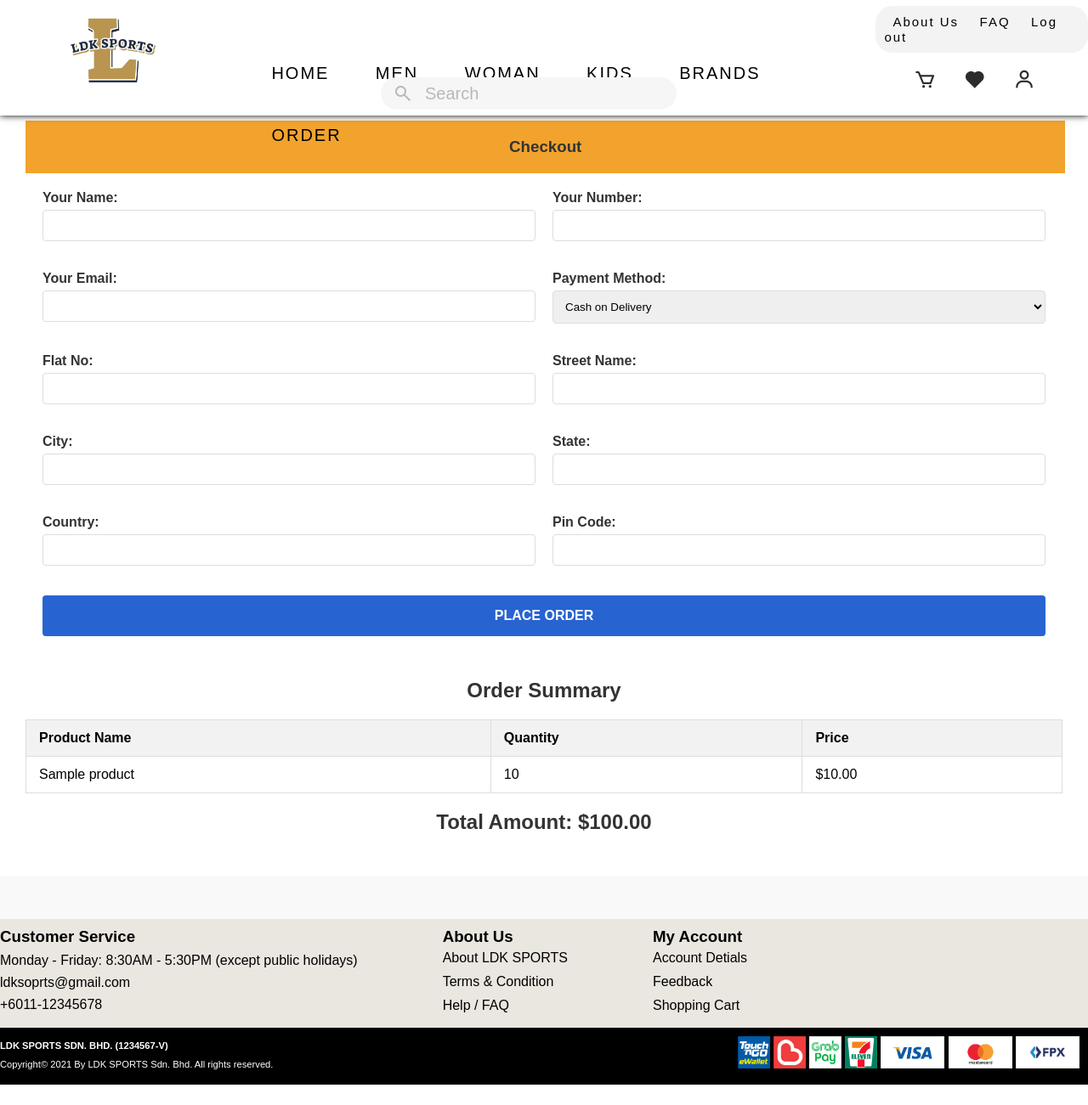
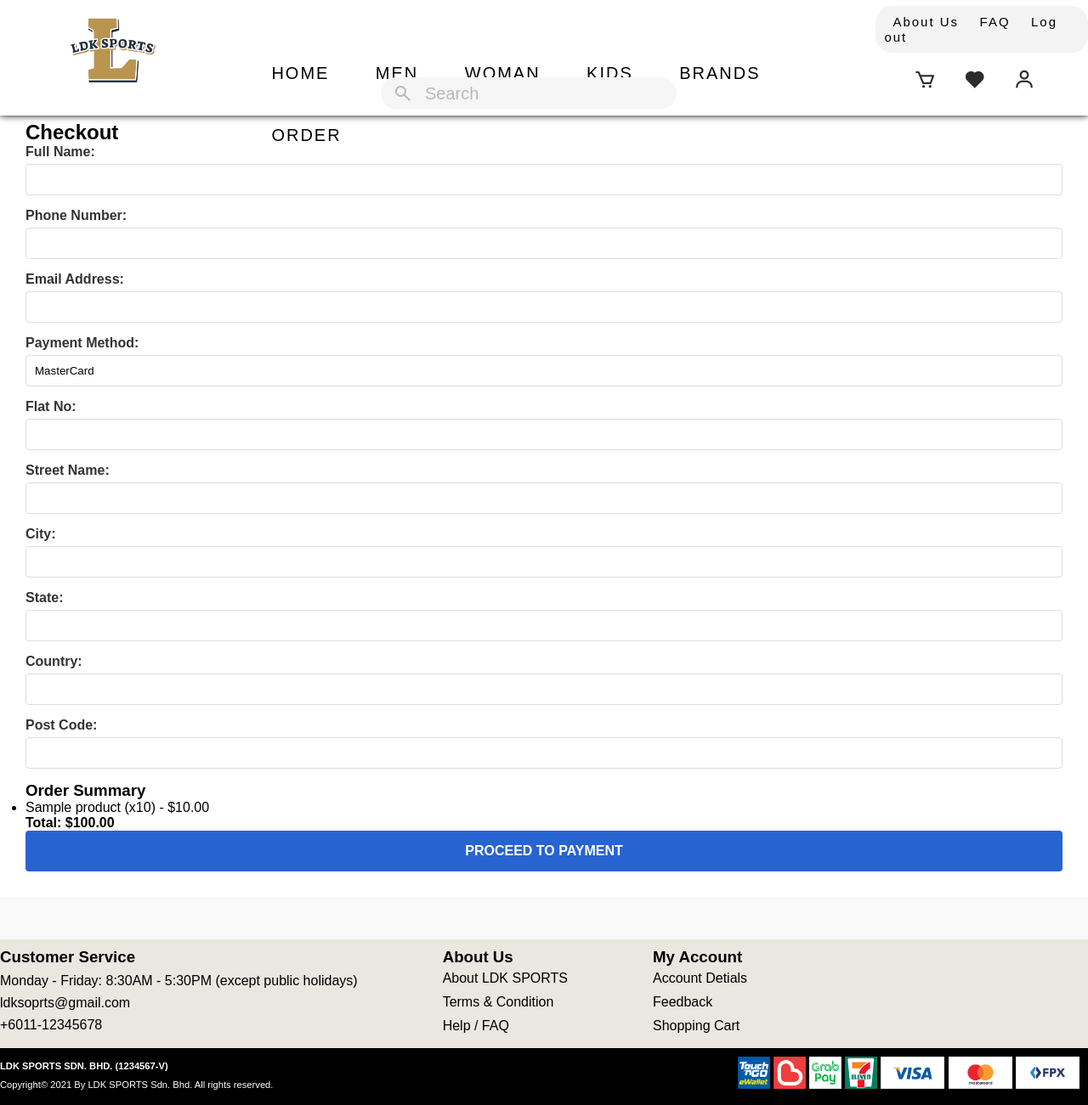
Before and after one commit to DanielTanNaiLe/FYP-project-, a PHP site: page /FYP-project--4/checkout.php in a window 1280 px wide. Shown: the whole page at 85% size. Before the commit the page ends 1277 px from the top, so only its background shows below. Run offline with PHP 8.4, Linux system fonts and the light colour scheme; a user stored in the database is signed in; data comes from the database, SQL or seed files in the repository; tables that the repository leaves empty hold one stand-in row (values such as "Sample post").

Commit message:
Customer page

```diff
--- a/LDKsport/Customer/checkout.php
+++ b/LDKsport/Customer/checkout.php
@@ -2,72 +2,47 @@
 include("header.php");
 require '../admin_panel/config/dbconnect.php';
 
-if (isset($_SESSION['user_id'])) {
-    $user_id = $_SESSION['user_id'];
-} else {
-    header('location:customer login.php');
+if (!isset($_SESSION['user_id'])) {
+    header('location:customer_login.php');
     exit();
 }
 
-// Process order placement
-if (isset($_POST['order'])) {
+if ($_SERVER['REQUEST_METHOD'] === 'POST') {
     // Sanitize input data
-    $name = filter_var($_POST['name'], FILTER_SANITIZE_STRING);
-    $number = filter_var($_POST['number'], FILTER_SANITIZE_STRING);
-    $email = filter_var($_POST['email'], FILTER_SANITIZE_STRING);
-    $method = filter_var($_POST['method'], FILTER_SANITIZE_STRING);
-    $address = 'no. ' . filter_var($_POST['flat'], FILTER_SANITIZE_STRING) . ', ' . filter_var($_POST['street'], FILTER_SANITIZE_STRING) . ', ' . filter_var($_POST['city'], FILTER_SANITIZE_STRING) . ', ' . filter_var($_POST['state'], FILTER_SANITIZE_STRING) . ', ' . filter_var($_POST['country'], FILTER_SANITIZE_STRING) . ' - ' . filter_var($_POST['pin_code'], FILTER_SANITIZE_STRING);
-    $total_products = filter_var($_POST['total_products'], FILTER_SANITIZE_STRING);
-    $total_price = filter_var($_POST['total_price'], FILTER_SANITIZE_NUMBER_FLOAT, FILTER_FLAG_ALLOW_FRACTION);
+    $_SESSION['checkout_details'] = [
+        'name' => filter_var($_POST['name'], FILTER_SANITIZE_STRING),
+        'number' => filter_var($_POST['number'], FILTER_SANITIZE_STRING),
+        'email' => filter_var($_POST['email'], FILTER_SANITIZE_EMAIL),
+        'method' => filter_var($_POST['method'], FILTER_SANITIZE_STRING),
+        'address' => 'no. ' . filter_var($_POST['flat'], FILTER_SANITIZE_STRING) . ', ' . filter_var($_POST['street'], FILTER_SANITIZE_STRING) . ', ' . filter_var($_POST['city'], FILTER_SANITIZE_STRING) . ', ' . filter_var($_POST['state'], FILTER_SANITIZE_STRING) . ', ' . filter_var($_POST['country'], FILTER_SANITIZE_STRING) . ' - ' . filter_var($_POST['pin_code'], FILTER_SANITIZE_STRING),
+        'total_products' => filter_var($_POST['total_products'], FILTER_SANITIZE_STRING),
+        'total_price' => filter_var($_POST['total_price'], FILTER_SANITIZE_NUMBER_FLOAT, FILTER_FLAG_ALLOW_FRACTION),
+    ];
 
-    // Check if cart is not empty
-    $check_cart = $conn->prepare("SELECT * FROM `cart` WHERE user_id = ?");
-    $check_cart->bind_param("i", $user_id);
-    $check_cart->execute();
-    $cart_result = $check_cart->get_result();
-
-    if ($cart_result->num_rows > 0) {
-        // Insert order details into the orders table
-        $insert_order = $conn->prepare("INSERT INTO `orders` (user_id, delivered_to, order_email, phone_no, deliver_address, pay_method, amount, order_date) VALUES (?, ?, ?, ?, ?, ?, ?, NOW())");
-        $insert_order->bind_param("isssssd", $user_id, $name, $email, $number, $address, $method, $total_price);
-        $insert_order->execute();
-
-        if ($insert_order->affected_rows > 0) {
-            // Clear cart after order placement
-            $delete_cart = $conn->prepare("DELETE FROM `cart` WHERE user_id = ?");
-            $delete_cart->bind_param("i", $user_id);
-            $delete_cart->execute();
-
-            $_SESSION['message'] = 'Order placed successfully!';
-            header('Location: mastercard.php');
+    header("Location: mastercard.php");
     exit();
-        } else {
-            $_SESSION['message'] = 'Failed to place order. Please try again.';
-        }
-    } else {
-        $_SESSION['message'] = 'Your cart is empty.';
-    }
 }
 
 // Fetch cart items for order summary
+$user_id = $_SESSION['user_id'];
 $stmt = $conn->prepare("
     SELECT p.product_name, c.quantity, c.price
     FROM cart c
     JOIN product_size_variation v ON c.variation_id = v.variation_id
     JOIN product p ON v.product_id = p.product_id
-    WHERE c.user_id = ?
-");
+    WHERE c.user_id = ?");
 $stmt->bind_param("i", $user_id);
 $stmt->execute();
 $result = $stmt->get_result();
-
-$cart_items = [];
-$total_amount = 0;
+$product = [];
+$total_price = 0;
 
 while ($row = $result->fetch_assoc()) {
-    $cart_items[] = $row;
-    $total_amount += $row['quantity'] * $row['price'];
+    $product[] = $row;
+    $total_price += $row['price'] * $row['quantity'];
 }
+
+$conn->close();
 ?>
 
 <!DOCTYPE html>
@@ -190,33 +165,23 @@ while ($row = $result->fetch_assoc()) {
 <body>
     <h3>Checkout</h3>
     <div class="container">
-        <h3 class="checkout_h3">Checkout</h3>
-        <?php
-        if (isset($_SESSION['message'])) {
-            echo '<p style="color: red; text-align: center;">' . $_SESSION['message'] . '</p>';
-            unset($_SESSION['message']);
-        }
-        ?>
-        <form action="checkout.php" method="post" class="form">
+    <h2>Checkout</h2>
+    <form action="checkout.php" method="post">
         <div class="form-group">
-                <label for="name">Your Name:</label>
+            <label for="name">Full Name:</label>
             <input type="text" id="name" name="name" required>
         </div>
         <div class="form-group">
-                <label for="number">Your Number:</label>
+            <label for="number">Phone Number:</label>
             <input type="text" id="number" name="number" required>
         </div>
         <div class="form-group">
-                <label for="email">Your Email:</label>
+            <label for="email">Email Address:</label>
             <input type="email" id="email" name="email" required>
         </div>
         <div class="form-group">
             <label for="method">Payment Method:</label>
-                <select id="method" name="method" required>
-                    <option value="cash on delivery">Cash on Delivery</option>
-                    <option value="credit card">Credit Card</option>
-                    <option value="paypal">PayPal</option>
-                </select>
+            <input type="text" id="method" name="method" value="MasterCard" readonly required>
         </div>
         <div class="form-group">
             <label for="flat">Flat No:</label>
@@ -239,35 +204,28 @@ while ($row = $result->fetch_assoc()) {
             <input type="text" id="country" name="country" required>
         </div>
         <div class="form-group">
-                <label for="pin_code">Pin Code:</label>
+            <label for="pin_code">Post Code:</label>
             <input type="text" id="pin_code" name="pin_code" required>
         </div>
-            <input type="hidden" name="total_products" value="<?php echo htmlspecialchars(json_encode($cart_items)); ?>">
-            <input type="hidden" name="total_price" value="<?php echo htmlspecialchars($total_amount); ?>">
-            <button type="submit" name="order" class="btn-primary">Place Order</button>
+        <input type="hidden" name="total_products" value="<?php echo count($product); ?>">
+        <input type="hidden" name="total_price" value="<?php echo $total_price; ?>">
+
+        <h3>Order Summary</h3>
+        <ul>
+            <?php foreach ($product as $product): ?>
+                <li><?php echo htmlspecialchars($product['product_name']); ?> (x<?php echo $product['quantity']; ?>) - $<?php echo number_format($product['price'], 2); ?></li>
+            <?php endforeach; ?>
+        </ul>
+        <h4>Total: $<?php echo number_format($total_price, 2); ?></h4>
+
+        <button type="submit" class="btn-primary">Proceed to Payment</button>
     </form>
-        <div class="order-summary">
-            <h4>Order Summary</h4>
-            <table>
-                <thead>
-                    <tr>
-                        <th>Product Name</th>
-                        <th>Quantity</th>
-                        <th>Price</th>
-                    </tr>
-                </thead>
-                <tbody>
-                    <?php foreach ($cart_items as $item): ?>
-                        <tr>
-                            <td><?php echo htmlspecialchars($item['product_name']); ?></td>
-                            <td><?php echo htmlspecialchars($item['quantity']); ?></td>
-                            <td>$<?php echo number_format($item['price'], 2); ?></td>
-                        </tr>
-                    <?php endforeach; ?>
-                </tbody>
-            </table>
-            <h4>Total Amount: $<?php echo number_format($total_amount, 2); ?></h4>
-        </div>
+    <?php
+    if (isset($_SESSION['message'])) {
+        echo '<p style="color: red; text-align: center;">' . $_SESSION['message'] . '</p>';
+        unset($_SESSION['message']);
+    }
+    ?>
 </div>
     <?php include("footer.php"); ?>
 </body>
```
Also changed, not shown: LDKsport/Customer/mastercard.php (+52 -11 lines), LDKsport/Customer/otp_verification.php (added, +155 -0 lines). Lines whose indentation alone changed are shown as unchanged.
